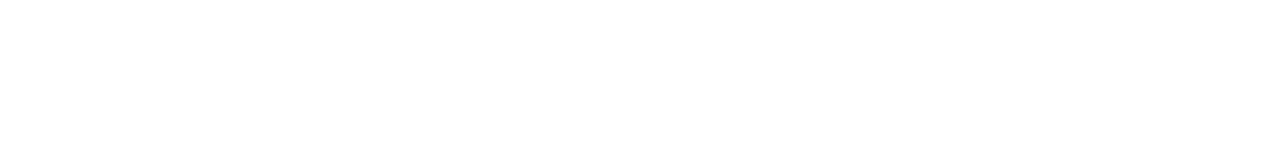
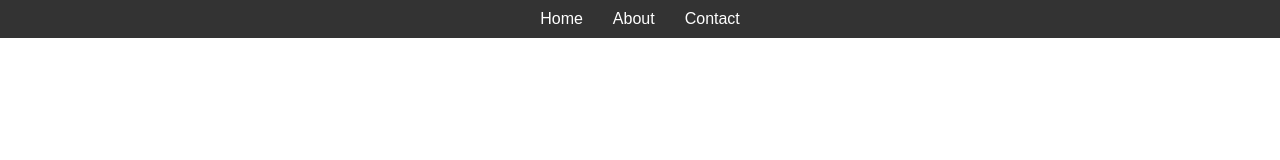
Before and after one commit to KellyAcosta2005/PruebaKelly, a plain HTML site: page index.html in a window 1280 px wide. Drawn offline with Linux system fonts and the light colour scheme.

Commit message:
feat: Add header and basic navigation styles
Introduce a simple site header with a centered navigation (Home, About, Contact) and inline CSS to style the body, header, nav list, links, and hover state. Provides a basic layout and visual defaults for the top of the page.

```diff
--- a/index.html
+++ b/index.html
@@ -4,8 +4,45 @@
     <meta charset="UTF-8">
     <meta name="viewport" content="width=device-width, initial-scale=1.0">
     <title>Document</title>
+    <style>
+        body {
+            font-family: Arial, sans-serif;
+            margin: 0;
+            padding: 0;
+        }
+        header {
+            background-color: #333;
+            color: white;
+            padding: 10px 0;
+        }
+        nav ul {
+            list-style-type: none;
+            margin: 0;
+            padding: 0;
+            display: flex;
+            justify-content: center;
+        }
+        nav ul li {
+            margin: 0 15px;
+        }
+        nav ul li a {
+            color: white;
+            text-decoration: none;
+        }
+        nav ul li a:hover {
+            text-decoration: underline;
+        }
+
+        </style>
 </head>
 <body>
-
+    <header>
+        <nav>
+            <ul>
+                <li><a href="#">Home</a></li>
+                <li><a href="#">About</a></li>
+                <li><a href="#">Contact</a></li>
+            </ul>
+    </header>
 </body>
 </html>
```
